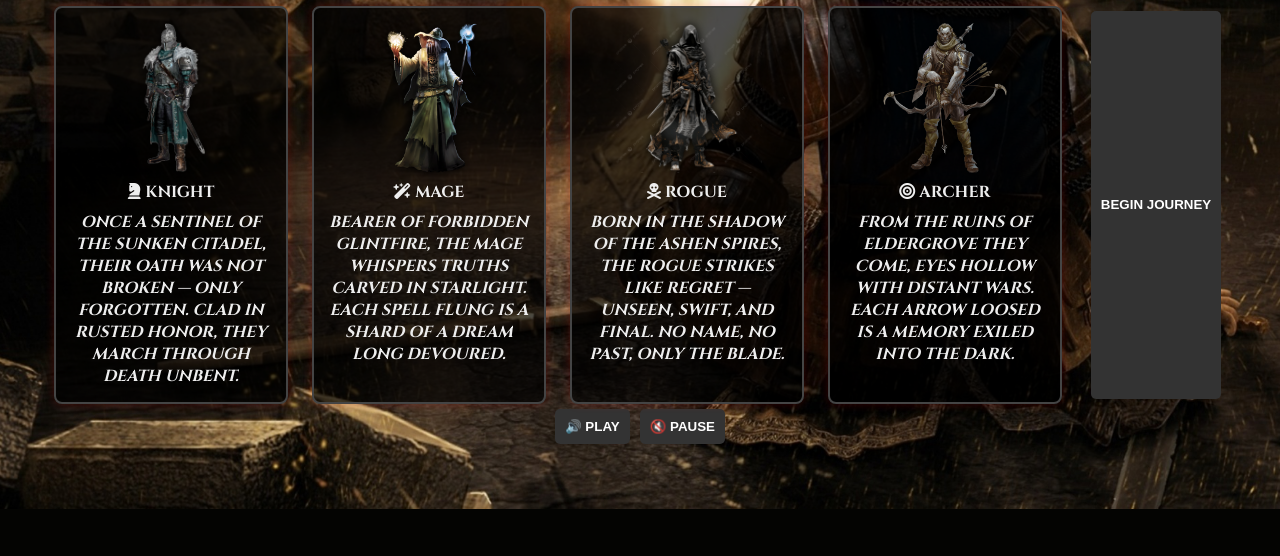
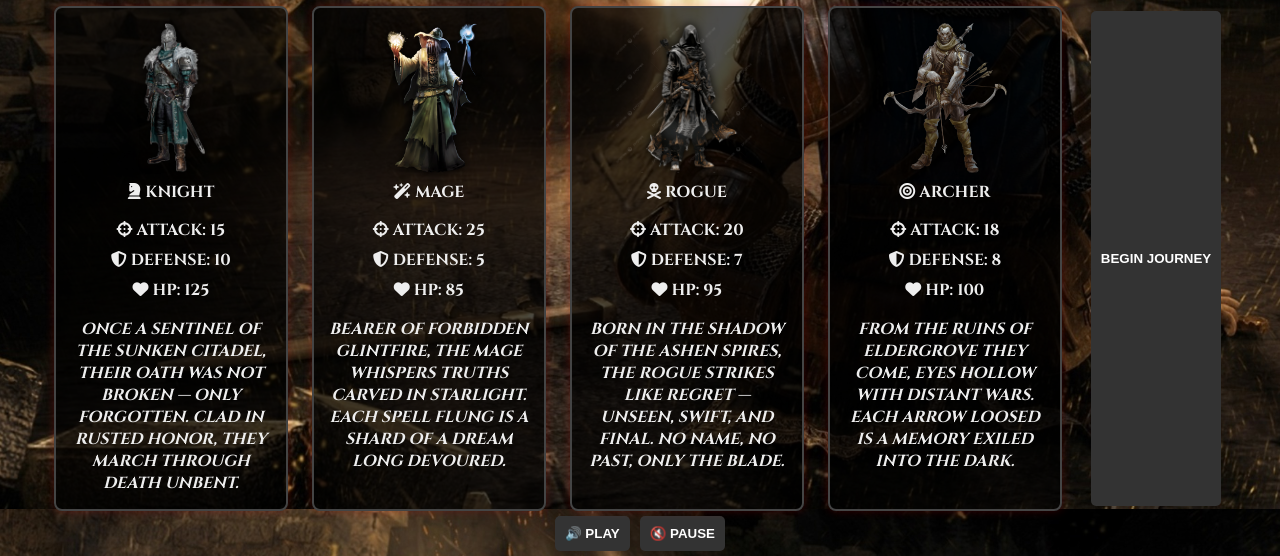
Before and after one commit to TGOSS1984/text_adventure_game, a Flask app: page / in a window 1280 px wide. Shown: the part 291-847 px from the top of the page. Before the commit the page ends 800 px from the top, so only its background shows below. Run offline with Flask 3, Linux system fonts and the light colour scheme.

Commit message:
update class selector screen - add class stats and adjust css with highlight

```diff
--- a/app/models.py
+++ b/app/models.py
@@ -31,6 +31,15 @@ class Character:
         elif class_name == "Archer":
             return Character("Archer", 18, 8, 100)
 
+    @staticmethod
+    def get_class_stats():
+        return {
+            "Knight": Character("Knight", 15, 10, 125),
+            "Mage": Character("Mage", 25, 5, 85),
+            "Rogue": Character("Rogue", 20, 7, 95),
+            "Archer": Character("Archer", 18, 8, 100),
+        }
+
 
 class Enemy:
     def __init__(self, name, hp, attack, image=None, lore=None, is_boss=False):
--- a/app/routes.py
+++ b/app/routes.py
@@ -27,7 +27,9 @@ battle_manager = BattleManager()
 
 @main.route("/")
 def index():
-    return render_template("index.html")
+    from .models import Character
+    class_stats = Character.get_class_stats()
+    return render_template("index.html", class_stats=class_stats)
 
 
 @main.route("/start", methods=["POST"])
--- a/app/static/css/style.css
+++ b/app/static/css/style.css
@@ -202,14 +202,22 @@ a:hover {
     color: #eee;
 }
 
+/*Check specificity here*/
+
+.class-stats {
+    font-size: 0.9rem;
+    color: #ccc;
+    margin: 1rem 0;
+    line-height: 1.4;
+}
+
 /* CSS highlighting selected class visually */
 
-.class-option input[type="radio"]:checked + img,
-.class-option input[type="radio"]:checked + span {
+.class-option input[type="radio"]:checked ~ img,
+.class-option input[type="radio"]:checked ~ span,
+.class-option input[type="radio"]:checked ~ .class-stats span,
+.class-option input[type="radio"]:checked ~ .class-lore {
     filter: drop-shadow(0 0 12px gold);
-}
-
-.class-option input[type="radio"]:checked ~ span {
     color: gold;
     font-weight: bold;
 }
--- a/app/templates/index.html
+++ b/app/templates/index.html
@@ -34,6 +34,12 @@ Used for the class selector screen & main game screen
                     <input type="radio" name="class" value="Knight" required>
                     <img src="{{ url_for('static', filename='images/classes/knight.png') }}" alt="Knight">
                     <span><i class="fas fa-chess-knight"></i> Knight</span>
+                    <!--Show class stats-->
+                    <div class="class-stats">
+                        <span><i class="fas fa-crosshairs"></i> Attack: {{ class_stats["Knight"].attack }}</span>
+                        <span><i class="fas fa-shield-alt"></i> Defense: {{ class_stats["Knight"].defense }}</span>
+                        <span><i class="fas fa-heart"></i> HP: {{ class_stats["Knight"].max_hp }}</span>
+                    </div>
                     <span class="class-lore">Once a sentinel of the Sunken Citadel, their oath was not broken — only forgotten. Clad in rusted honor, they march through death unbent.</span>
                 </label>
             </div>
@@ -43,6 +49,12 @@ Used for the class selector screen & main game screen
                     <input type="radio" name="class" value="Mage">
                     <img src="{{ url_for('static', filename='images/classes/mage.png') }}" alt="Mage">
                     <span><i class="fas fa-wand-magic-sparkles"></i> Mage</span>
+                    <!--Show class stats-->
+                    <div class="class-stats">
+                        <span><i class="fas fa-crosshairs"></i> Attack: {{ class_stats["Mage"].attack }}</span>
+                        <span><i class="fas fa-shield-alt"></i> Defense: {{ class_stats["Mage"].defense }}</span>
+                        <span><i class="fas fa-heart"></i> HP: {{ class_stats["Mage"].max_hp }}</span>
+                    </div>
                     <span class="class-lore">Bearer of forbidden glintfire, the Mage whispers truths carved in starlight. Each spell flung is a shard of a dream long devoured.</span>
                 </label>
             </div>
@@ -52,6 +64,12 @@ Used for the class selector screen & main game screen
                     <input type="radio" name="class" value="Rogue">
                     <img src="{{ url_for('static', filename='images/classes/rogue.png') }}" alt="Rogue">
                     <span><i class="fas fa-skull-crossbones"></i> Rogue</span>
+                    <!--Show class stats-->
+                    <div class="class-stats">
+                        <span><i class="fas fa-crosshairs"></i> Attack: {{ class_stats["Rogue"].attack }}</span>
+                        <span><i class="fas fa-shield-alt"></i> Defense: {{ class_stats["Rogue"].defense }}</span>
+                        <span><i class="fas fa-heart"></i> HP: {{ class_stats["Rogue"].max_hp }}</span>
+                    </div>
                     <span class="class-lore">Born in the shadow of the Ashen Spires, the Rogue strikes like regret — unseen, swift, and final. No name, no past, only the blade.</span>
                 </label>
             </div>
@@ -61,6 +79,12 @@ Used for the class selector screen & main game screen
                     <input type="radio" name="class" value="Archer">
                     <img src="{{ url_for('static', filename='images/classes/archer.png') }}" alt="Archer">
                     <span><i class="fas fa-bullseye"></i> Archer</span>
+                    <!--Show class stats-->
+                    <div class="class-stats">
+                        <span><i class="fas fa-crosshairs"></i> Attack: {{ class_stats["Archer"].attack }}</span>
+                        <span><i class="fas fa-shield-alt"></i> Defense: {{ class_stats["Archer"].defense }}</span>
+                        <span><i class="fas fa-heart"></i> HP: {{ class_stats["Archer"].max_hp }}</span>
+                    </div>
                     <span class="class-lore">From the ruins of Eldergrove they come, eyes hollow with distant wars. Each arrow loosed is a memory exiled into the dark.</span>
                 </label>
             </div>
```
